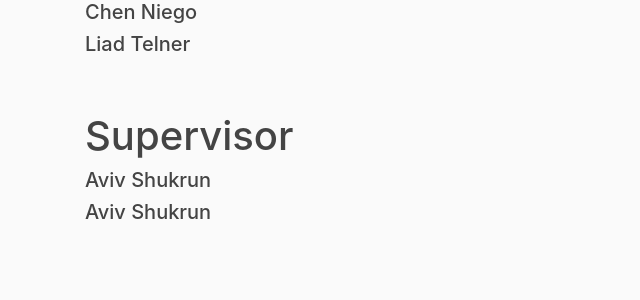
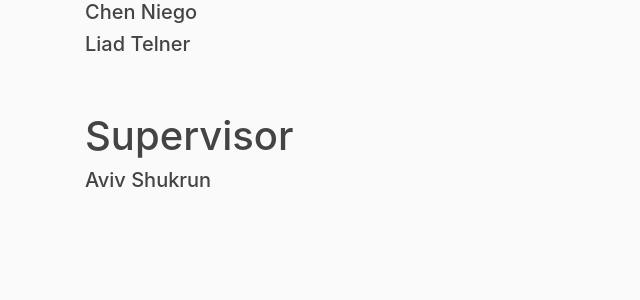
Before and after one commit to GalTayeb/SitterExpress, a Django app: template babySitter/templates/babySitter/about.html in a window 1280 px wide. Shown: the part 232-532 px from the top of the page, without its empty margins (0-640 px from the left). Run offline with Django 3.2, Linux system fonts and the light colour scheme; the template is opened without the code that fills it, so the values that code supplies are empty; some libraries are stand-ins or nearby versions.

Commit message:
Test Update

```diff
--- a/babySitter/templates/babySitter/about.html
+++ b/babySitter/templates/babySitter/about.html
@@ -9,5 +9,4 @@
     <br><br>
     <h1>Supervisor</h1>
     <h5>Aviv Shukrun</h5>
-    <h5>Aviv Shukrun</h5>
 {% endblock content %}
```
